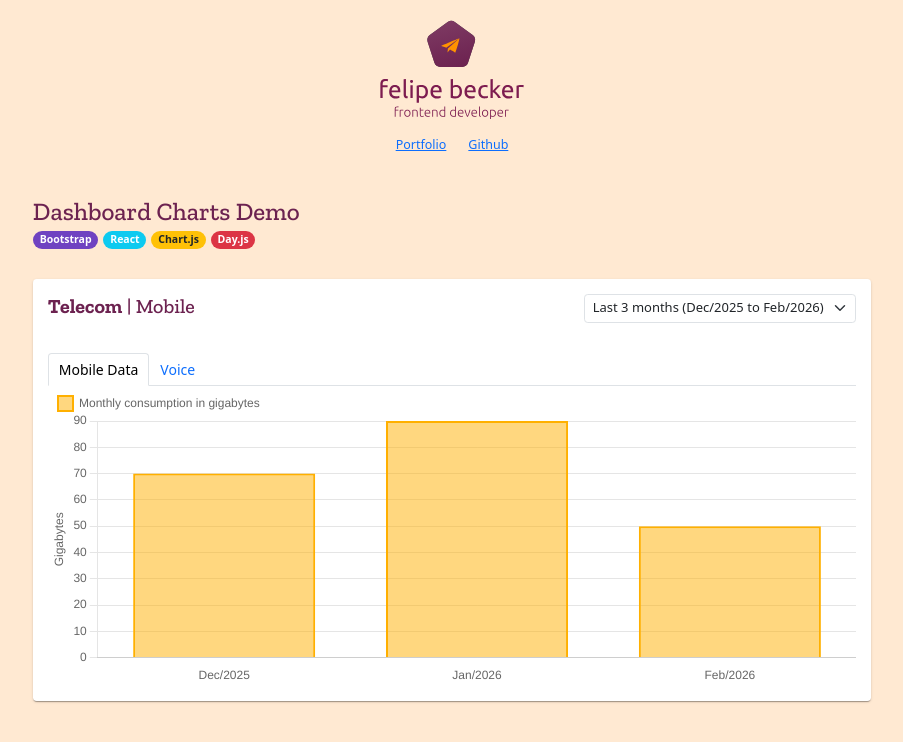
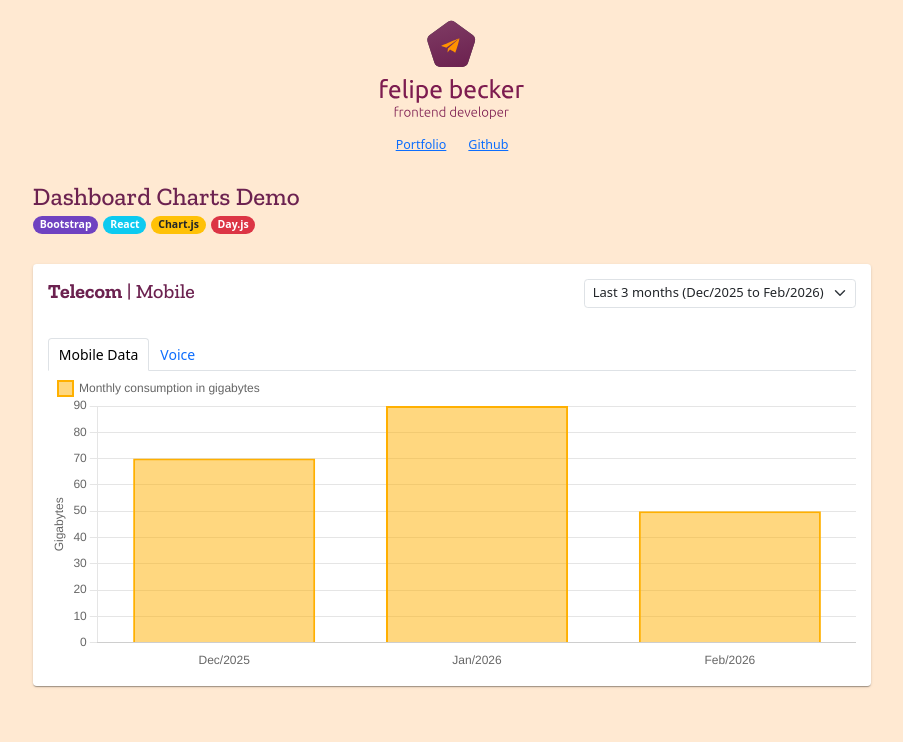
Before and after one commit to ofelipebecker/dashboard-charts-demo, a React (Vite) app: page / in a window 1280 px wide. Shown: the top 742 px of the page, without its empty margins (188-1091 px from the left). Built offline with nearby package versions, Linux system fonts and the light colour scheme.

Commit message:
ui: adjust PageTitle top margin from mt-5 to mt-4
Issue: DCD-2601A

```diff
--- a/src/components/PageTitle.jsx
+++ b/src/components/PageTitle.jsx
@@ -4,7 +4,7 @@ import Stack from 'react-bootstrap/Stack';
 const PageTitle = () => {
   return (
     <>
-      <h1 className='h1 mt-5'>Dashboard Charts Demo</h1>
+      <h1 className='h1 mt-4'>Dashboard Charts Demo</h1>
       <Stack direction='horizontal' gap={2}>
         <Badge pill className='bg-bootstrap-purple'>
           Bootstrap
```
